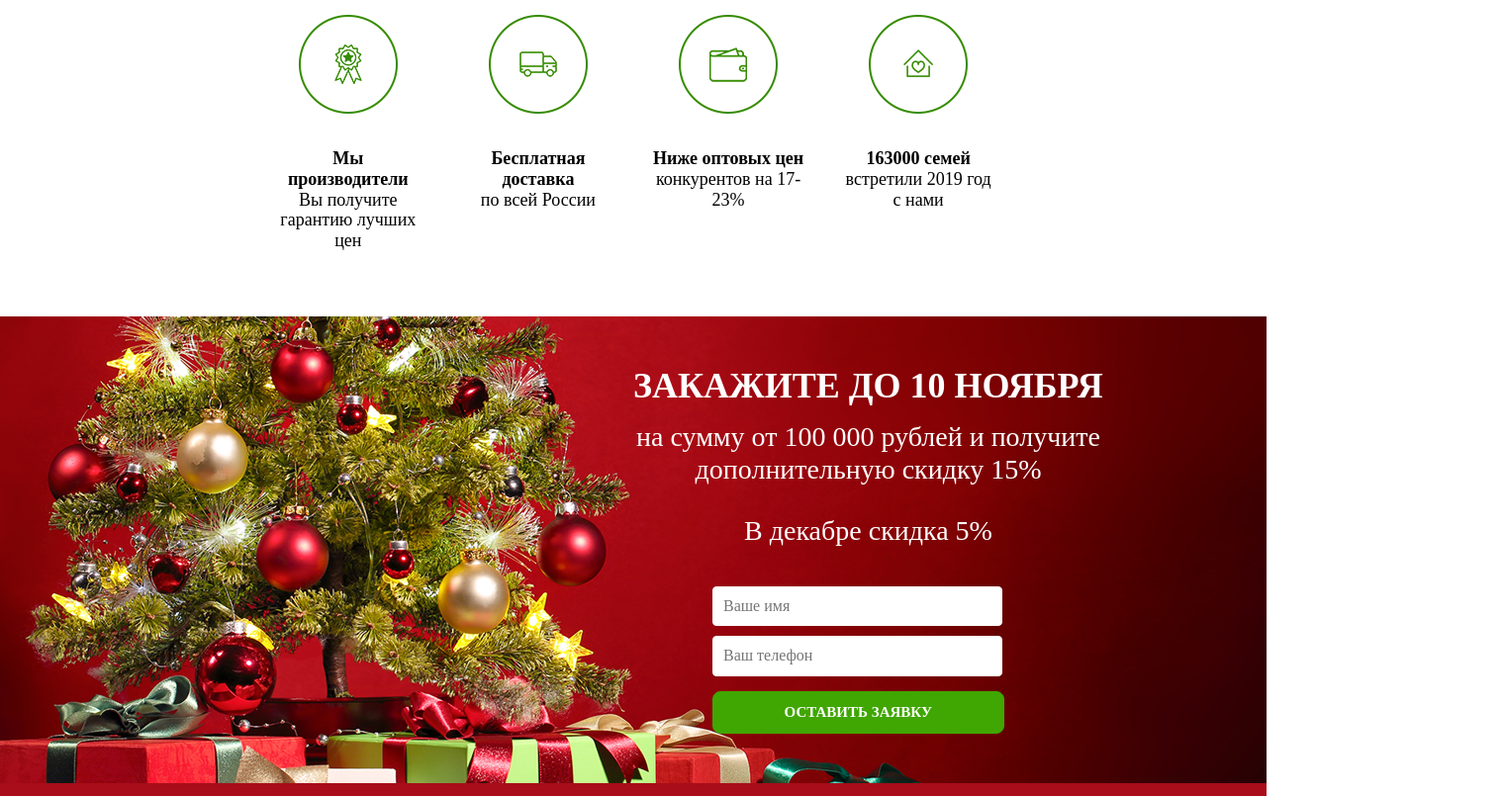
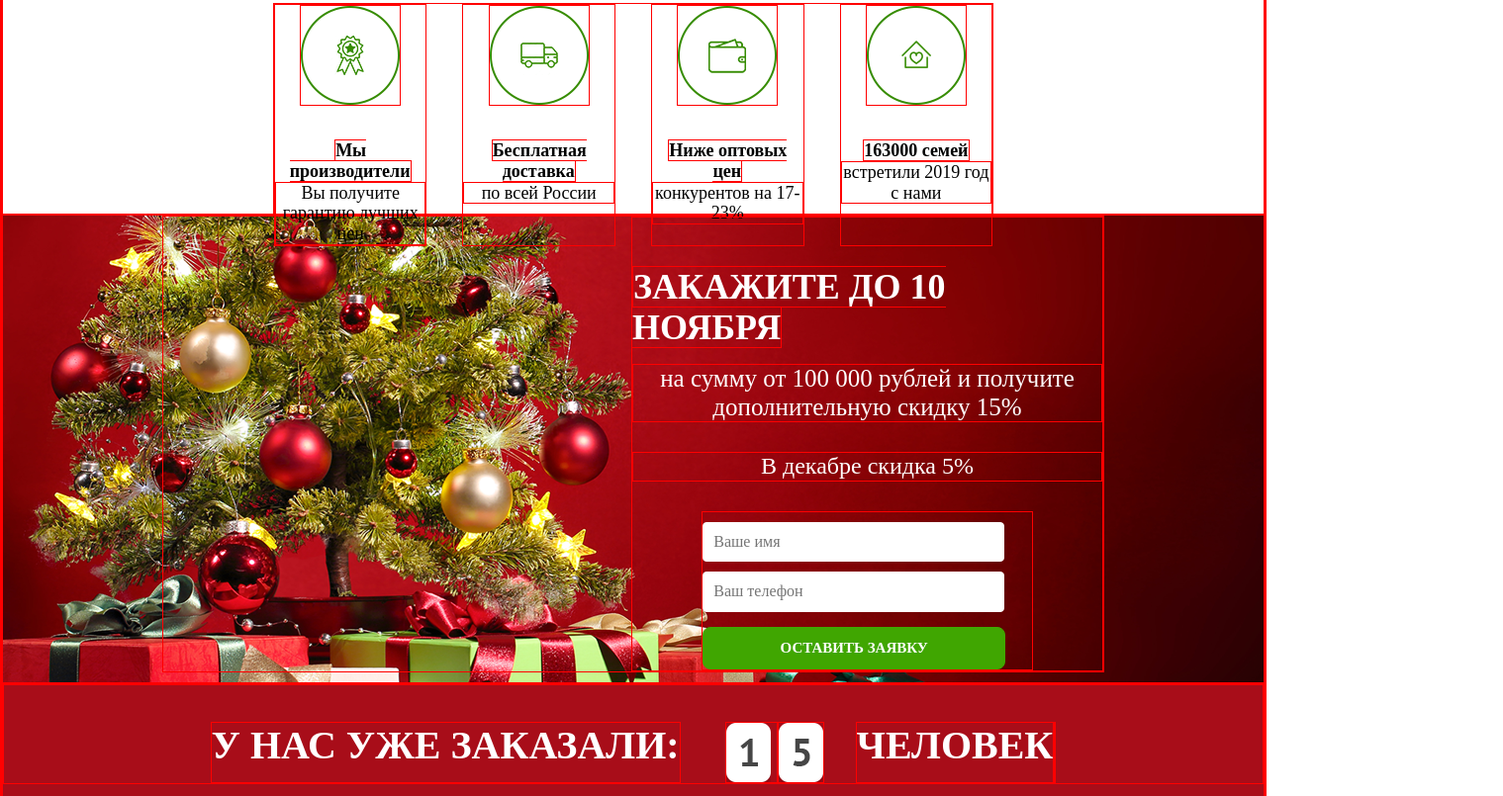
Before and after one commit to lenocheklisichka/Christmas-trees, a plain HTML site: page index.html in a window 1280 px wide. Shown: the part 999-1804 px from the top of the page at 99% size, 1519 px wide, since content can reach past the window. Drawn offline with nearby package versions, Linux system fonts and the light colour scheme.

Commit message:
изменила style

```diff
--- a/css/style.css
+++ b/css/style.css
@@ -17,6 +17,10 @@ body {
 
  a {
     text-decoration: none;
+ }
+
+ * {
+    border: 1px solid red;
  }
 
  .header {
@@ -44,10 +48,6 @@ body {
     display: flex;
     justify-content: space-around;
     width: 40%;
- }
-
- .blockPhone {
-
  }
 
  .call {
@@ -110,7 +110,6 @@ body {
  .bg1 {
     background: url(../img/bg1.png);
     background-repeat: no-repeat;
-    width: 1519px;
     height: 632px;
  }
 
@@ -283,28 +282,28 @@ strong {
 }
 
 .discounts {
-    font-size: 28px;
+    font-size: 25px;
     color: #fff;
     text-align: center;
     margin-top: 15px;
 }
 
 .text-discount {
-    font-size: 28px;
+    font-size: 24px;
     margin: 30px 0;
     color: #fff;
     text-align: center;
 }
 
 .forma {
-    width: 95%;
-    margin-left: 80px;
+    width: 70%;
+    margin: 0 auto;
 }
 
 .nameOne {
     font-size: 16px;
     border: 1px solid #fff;
-    width: 60%;
+    width: 85%;
     padding: 10px;
     border-radius: 4px;
     margin-top: 10px;
@@ -318,10 +317,9 @@ strong {
     padding: 12px;
     border-radius: 8px;
     border: 1px solid #40a601;
-    width: 62%;
+    width: 92%;
     margin: 0 auto;
     margin-top: 15px;
-    margin-left: 80px;
     cursor: pointer;
 }
 
--- a/index.html
+++ b/index.html
@@ -89,10 +89,8 @@
 				<div class="forma">
 					<input type="text" placeholder="Ваше имя" class="nameOne"/>
 				    <input type="text" placeholder="Ваш телефон" class="nameOne"/>
+				     <input name="submit" class="btn1" type="submit" value="ОСТАВИТЬ ЗАЯВКУ"/>
 				</div>
-				    <input name="submit" class="btn1" type="submit" value="ОСТАВИТЬ ЗАЯВКУ"/>
-
-
 			</div>
 		</div>
 	</div>
```
